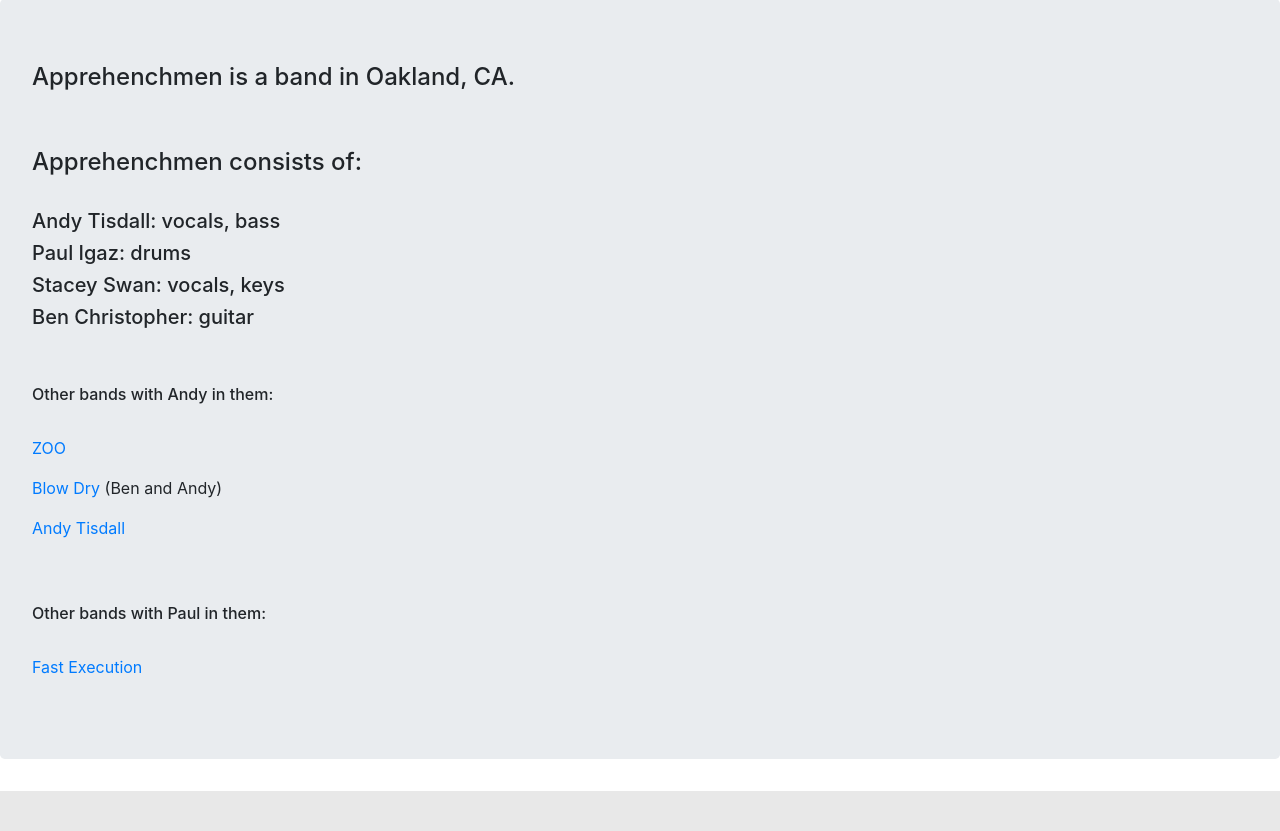
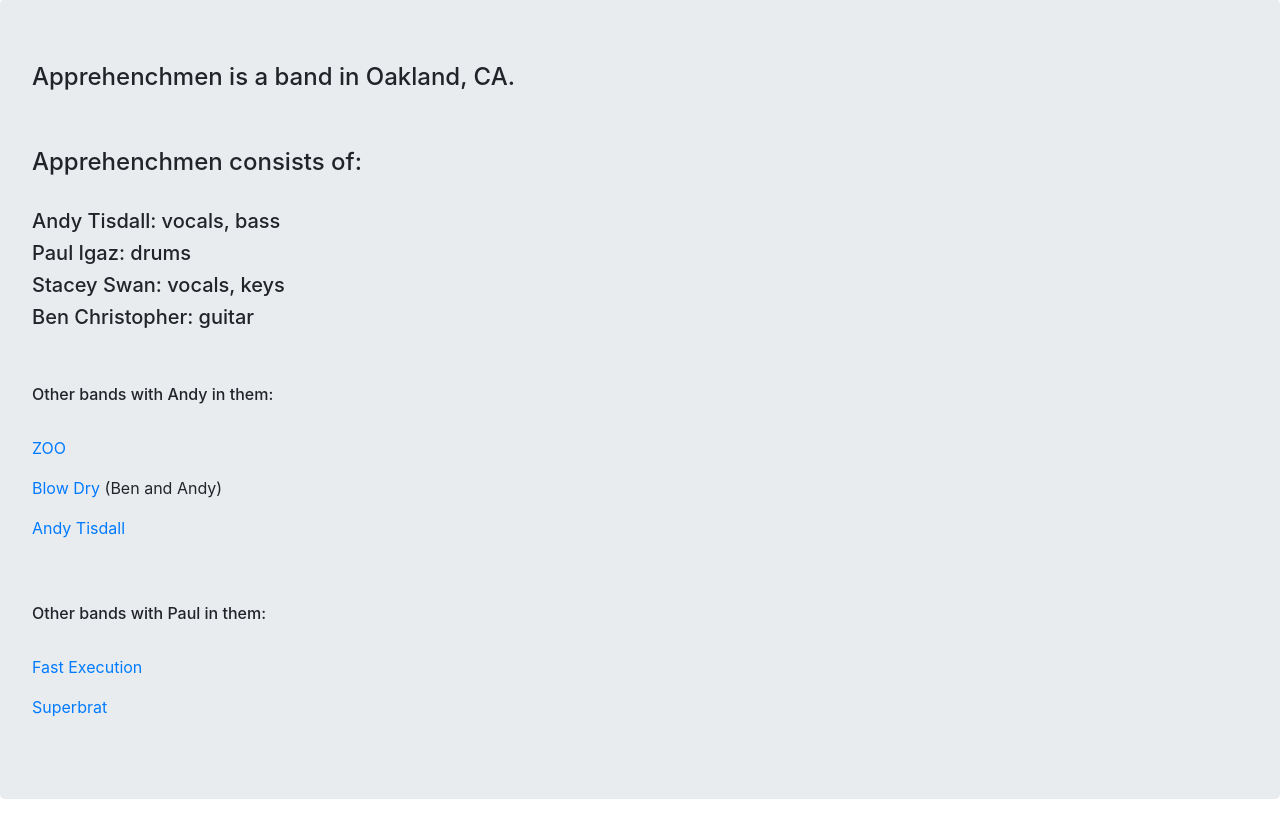
Before and after one commit to thatsongsucks/portfolio-project, a Django app: page /about in a window 1280 px wide. Shown: the part 97-928 px from the top of the page. Before the commit the page ends 888 px from the top, so only its background shows below. Run offline with Django 3.2, Linux system fonts and the light colour scheme; some libraries are stand-ins or nearby versions.

Commit message:
about page

```diff
--- a/jobs/templates/jobs/about.html
+++ b/jobs/templates/jobs/about.html
@@ -40,8 +40,10 @@
 </div>
 <br>
 <div class='row'>
-  <p><a href="https://www.instagram.com/fastexecution/" target="_blank">Fast Execution</a></p>
+  <p><a href="https://fastexecution.bandcamp.com/" target="_blank">Fast Execution</a></p>
+</div>
+<div class='row'>
+  <p><a href="https://superbrat.bandcamp.com/" target="_blank">Superbrat</a></p>
 </div>
 
-
 {% endblock %}
```
Also changed, not shown: 1 other file.
